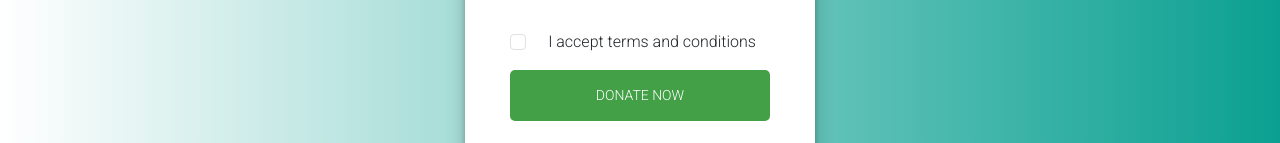
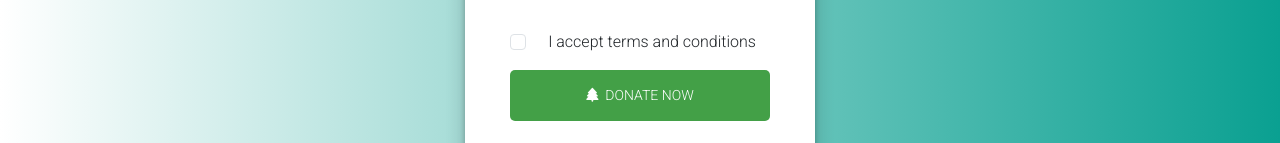
Before and after one commit to Josifha/movetogreen, a React (Create React App) app: page /Donate in a window 1280 px wide. Shown: the part 809-952 px from the top of the page. Built offline with nearby package versions, Linux system fonts and the light colour scheme.

Commit message:
Implemented Tree Font Awesome Icon in Donate.js

```diff
--- a/src/components/Donate/Donate.js
+++ b/src/components/Donate/Donate.js
@@ -98,7 +98,7 @@ export default function Donate() {
             <Form.Group className="mb-3" controlId="formBasicCheckbox">
               <Form.Check type="checkbox" label="I accept terms and conditions"/>
             </Form.Group>
-            <Button variant="primary" type="submit">Donate Now</Button>
+            <Button variant="primary" type="submit"><i className='fas fa-tree'></i>&nbsp;&nbsp;Donate Now</Button>
           </Form>
         </div>
       </div>
--- a/src/index.js
+++ b/src/index.js
@@ -8,6 +8,7 @@ import './index.css';
 import App from './App';
 //import GlobalStyle from './theme/globalStyles'
 import reportWebVitals from './reportWebVitals';
+import '@fortawesome/fontawesome-free/css/all.min.css';
 
 ReactDOM.render(
   <React.StrictMode>
```
